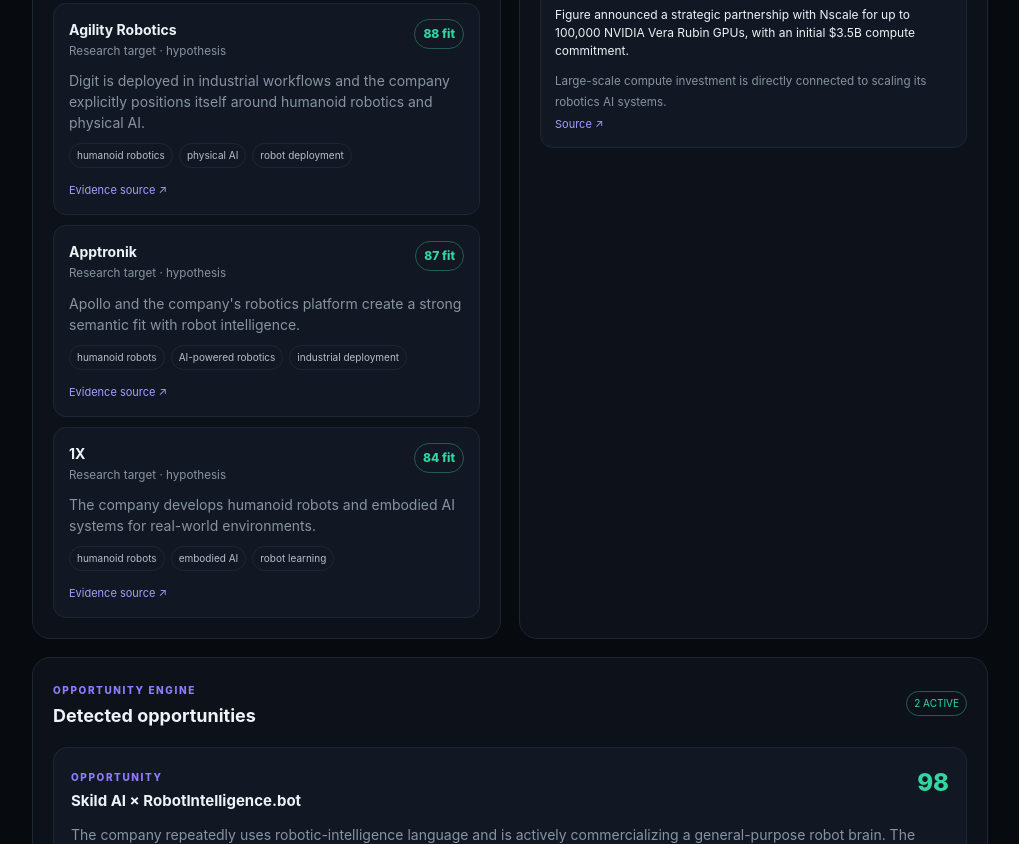
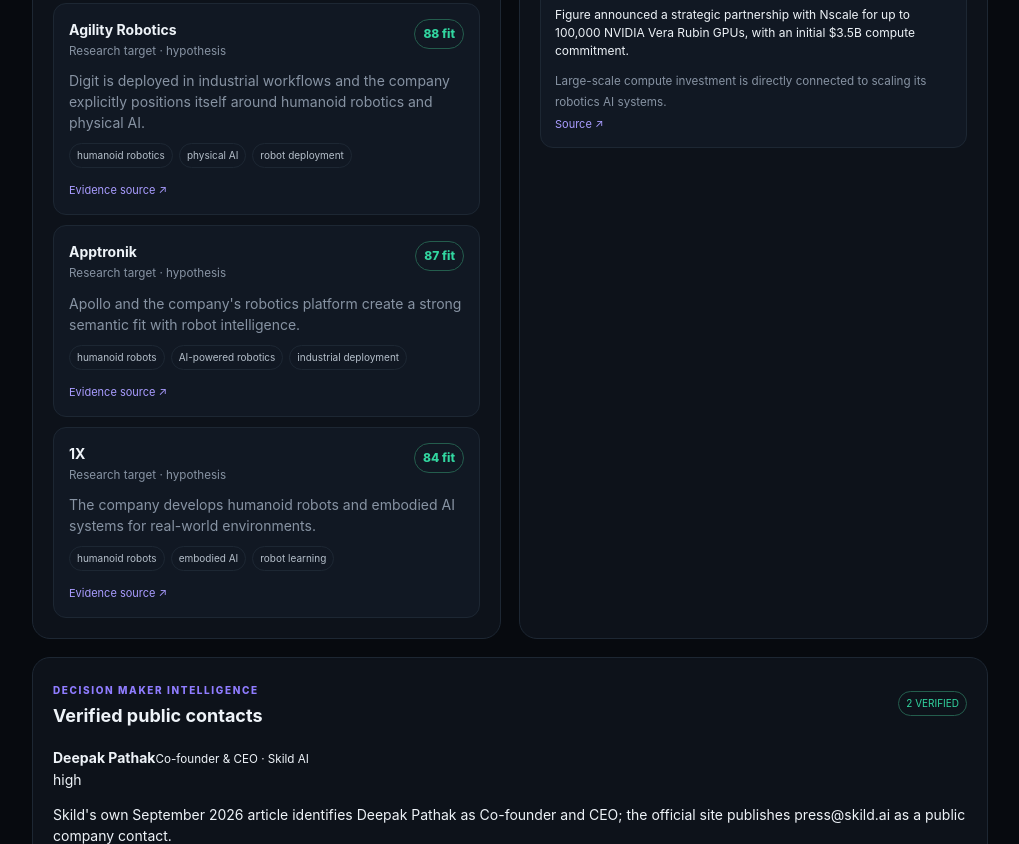
Before and after one commit to 4gmxsol-tech/RobotIntelligence.bot, a plain HTML site: page index.html in a window 1280 px wide. Shown: the part 1956-2800 px from the top of the page, without its empty margins (250-1269 px from the left). Drawn offline with Linux system fonts and the light colour scheme.

Commit message:
Connect decision-maker research UI

```diff
--- a/index.html
+++ b/index.html
@@ -1,9 +1,9 @@
 <!doctype html>
 <html lang="en"><head><meta charset="utf-8"><meta name="viewport" content="width=device-width,initial-scale=1"><meta name="description" content="Robot Intelligence — Domain Intelligence Agent"><title>Robot Intelligence — Domain Intelligence Agent</title><link rel="stylesheet" href="styles.css"></head>
-<body><div class="app-shell"><aside class="sidebar"><div class="brand"><span class="brand-mark">🤖</span><div><strong>Robot Intelligence</strong><small>Domain Agent</small></div></div><nav><a class="active" href="#overview">Overview</a><a href="#domains">Domains</a><a href="#buyers">Buyers</a><a href="#signals">Market Signals</a><a href="#opportunities">Opportunities</a></nav><div class="sidebar-note"><span>●</span> Agent core ready<br><small>Research connectors come next.</small></div></aside>
+<body><div class="app-shell"><aside class="sidebar"><div class="brand"><span class="brand-mark">🤖</span><div><strong>Robot Intelligence</strong><small>Domain Agent</small></div></div><nav><a class="active" href="#overview">Overview</a><a href="#domains">Domains</a><a href="#buyers">Buyers</a><a href="#signals">Market Signals</a><a href="#contacts">Decision Makers</a><a href="#opportunities">Opportunities</a></nav><div class="sidebar-note"><span>●</span> Agent core ready<br><small>Research connectors come next.</small></div></aside>
 <main class="main"><header class="topbar"><div><span class="eyebrow">DOMAIN INTELLIGENCE</span><h1>Portfolio Command Center</h1></div><button id="analyzeBtn" class="primary">Analyze Portfolio ↗</button></header>
 <section id="overview" class="hero"><div><p class="eyebrow">LIVE PORTFOLIO</p><h2>Turn domains into intelligence.</h2><p class="muted">Research domains, discover potential buyers, track market signals and surface actionable opportunities from one workspace.</p></div><div class="agent-status"><span class="pulse"></span><div><strong>Agent status</strong><small>Ready for research jobs</small></div></div></section>
 <section class="metrics"><article><span>Domains</span><strong id="domainCount">22</strong><small>Portfolio records</small></article><article><span>Research targets</span><strong id="leadCount">0</strong><small>High-fit hypotheses</small></article><article><span>Market signals</span><strong>0</strong><small>Awaiting connectors</small></article><article><span>Opportunities</span><strong>0</strong><small>Agent discoveries</small></article></section>
 <section id="domains" class="panel"><div class="panel-head"><div><span class="eyebrow">PORTFOLIO</span><h3>Domain intelligence</h3></div><input id="search" type="search" placeholder="Search domains…"></div><div id="domainGrid" class="domain-grid"></div></section>
 <section class="two-col"><article id="buyers" class="panel"><div class="panel-head"><div><span class="eyebrow">BUYER ENGINE</span><h3>Potential buyers</h3></div></div><div id="buyerList" class="buyer-list"></div><div id="buyerEmpty" class="empty"><span>◎</span><strong>Loading buyer research…</strong><p>Evidence-backed company targets will appear here.</p></div></article><article id="signals" class="panel"><div class="panel-head"><div><span class="eyebrow">MARKET WATCH</span><h3>Signals</h3></div><span class="tag"><span id="signalCount">0</span> LIVE</span></div><div id="signalList" class="signal-list"></div><div id="signalEmpty" class="empty"><span>◌</span><strong>Loading market signals…</strong><p>Recent funding, product and infrastructure events will appear here.</p></div></article></section>
-<section id="opportunities" class="panel"><div class="panel-head"><div><span class="eyebrow">OPPORTUNITY ENGINE</span><h3>Detected opportunities</h3></div><span class="tag"><span id="opportunityCount">0</span> ACTIVE</span></div><div id="opportunityList" class="opportunity-list"></div><div id="opportunityEmpty" class="empty"><span>✦</span><strong>Loading opportunities…</strong><p>The engine combines buyer fit, market signals and semantic relevance.</p></div></section><footer>Robot Intelligence · Domain Intelligence Agent · v0.4 opportunity engine</footer></main></div><script src="app.js"></script></body></html>
+<section id="contacts" class="panel"><div class="panel-head"><div><span class="eyebrow">DECISION MAKER INTELLIGENCE</span><h3>Verified public contacts</h3></div><span class="tag"><span id="contactCount">0</span> VERIFIED</span></div><div id="contactList" class="contact-list"></div><div id="contactEmpty" class="empty"><span>◎</span><strong>Loading decision-maker research…</strong><p>Only public, source-backed identity and contact routes are shown.</p></div></section><section id="opportunities" class="panel"><div class="panel-head"><div><span class="eyebrow">OPPORTUNITY ENGINE</span><h3>Detected opportunities</h3></div><span class="tag"><span id="opportunityCount">0</span> ACTIVE</span></div><div id="opportunityList" class="opportunity-list"></div><div id="opportunityEmpty" class="empty"><span>✦</span><strong>Loading opportunities…</strong><p>The engine combines buyer fit, market signals and semantic relevance.</p></div></section><footer>Robot Intelligence · Domain Intelligence Agent · v0.4 opportunity engine</footer></main></div><script src="app.js"></script></body></html>
```
